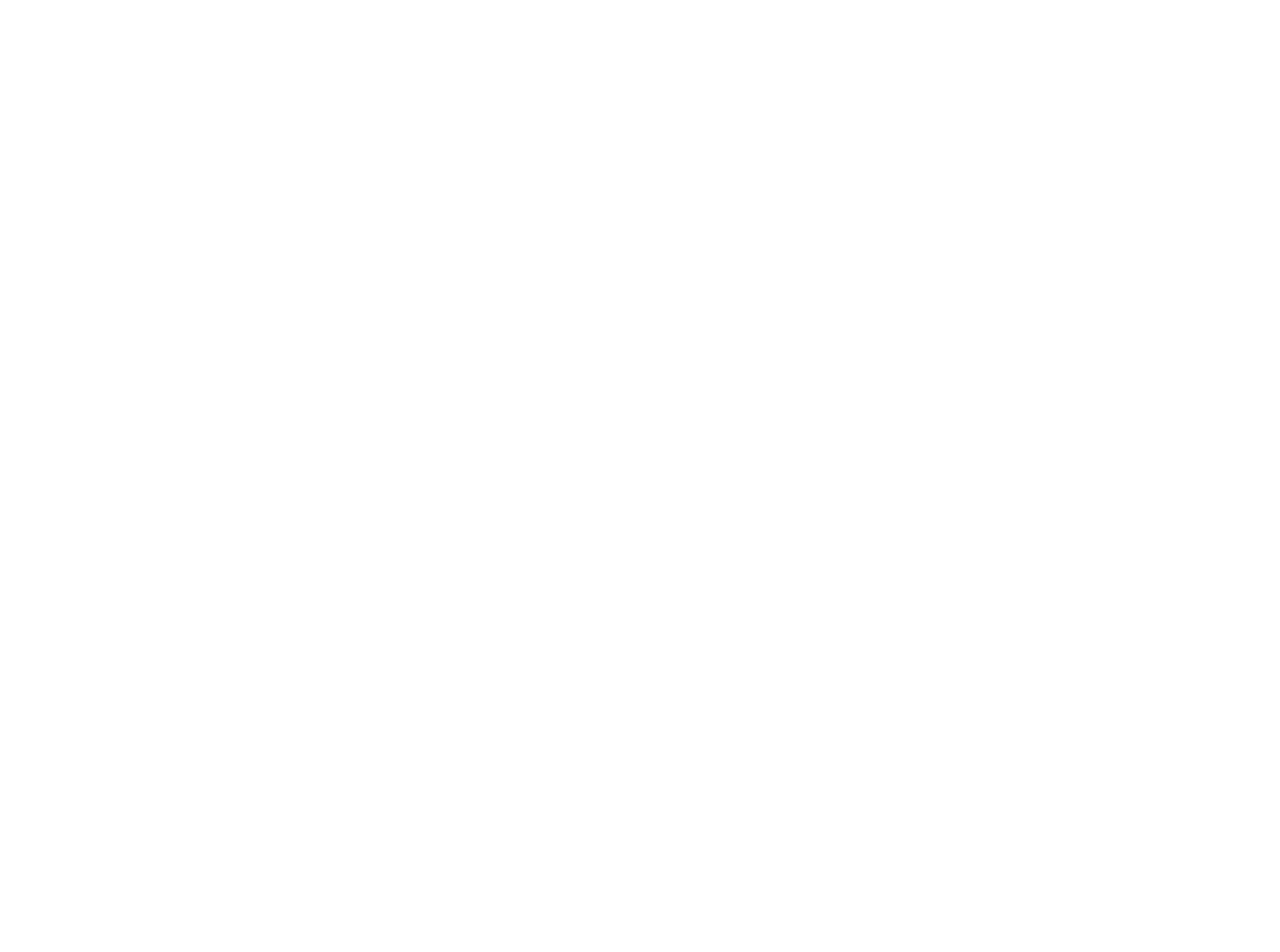
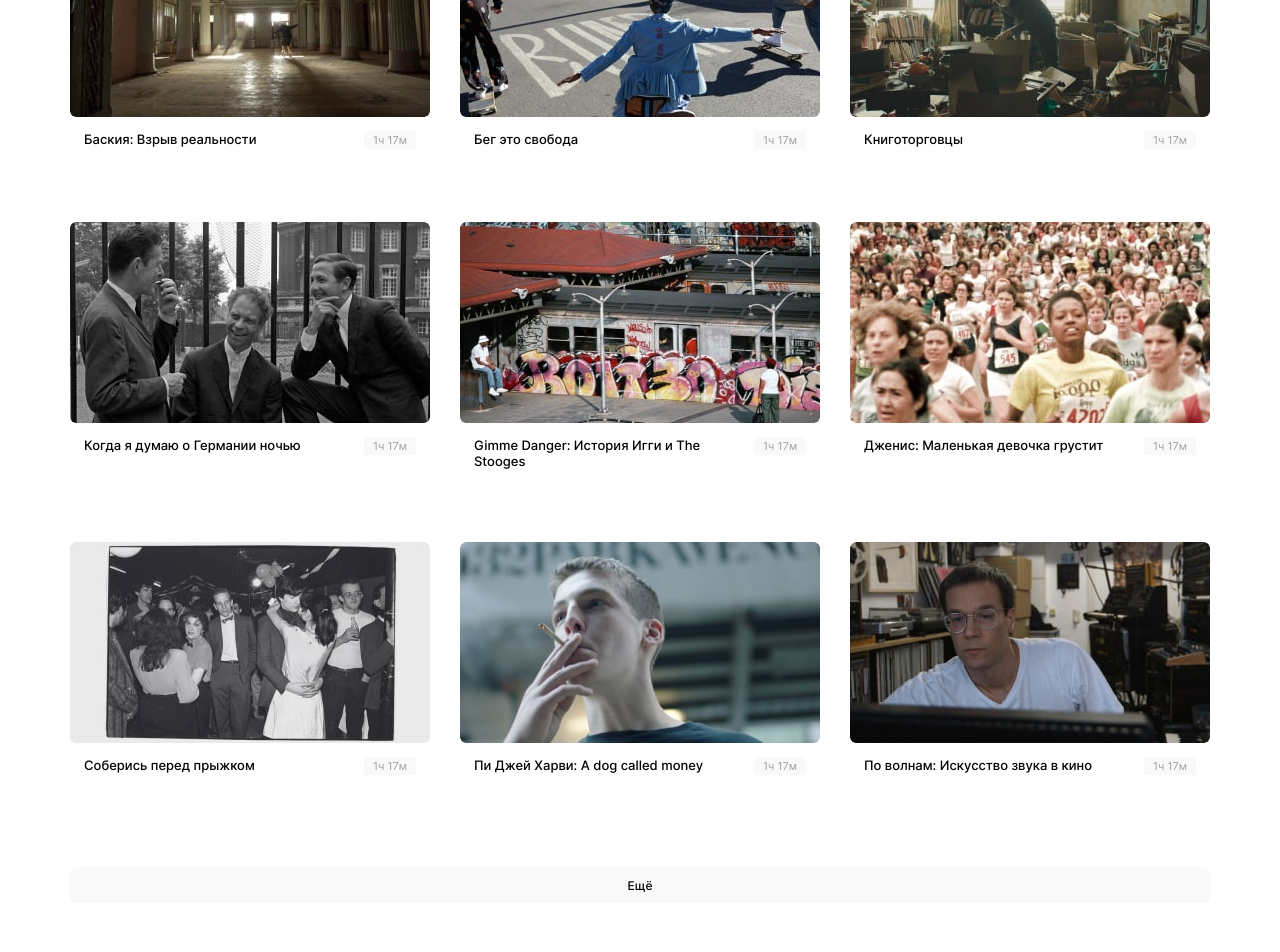
Before and after one commit to ClickEsc/movies-explorer-frontend, a React (Create React App) app: page /movies in a window 1280 px wide. Shown: the part 460-1412 px from the top of the page. Before the commit the page ends 800 px from the top, so only its background shows below. Built offline with nearby package versions, Linux system fonts and the light colour scheme.

Commit message:
Feat: Add Movies component && styles

```diff
--- a/src/components/App/App.js
+++ b/src/components/App/App.js
@@ -33,6 +33,7 @@ function App() {
           </Route>
           <Route path="/movies">
             <Movies isLoading={false} />
+            <Footer />
           </Route>
           <Route path="/saved-movies">
           </Route>
--- a/src/components/Movies/Movies.css
+++ b/src/components/Movies/Movies.css
@@ -4,3 +4,30 @@
   padding: 70px 70px 80px;
   background-color: #fff;
 }
+
+.movies__container {
+  margin: 0 auto 28px;
+  display: grid;
+  grid-template-columns: repeat(auto-fill, 360px);
+  column-gap: 30px;
+  row-gap: 59px;
+}
+
+.movies__load-more {
+  margin: 50px 0 0;
+  width: 100%;
+  height: 36px;
+  font-size: 12px;
+  font-weight: 500;
+  line-height: 15px;
+  color: #000;
+  text-align: center;
+  background-color: #f9f9f9;
+  border: none;
+  border-radius: 6px;
+}
+
+.movies__load-more:hover {
+  opacity: .8;
+  cursor: pointer;
+}
--- a/src/components/Movies/Movies.js
+++ b/src/components/Movies/Movies.js
@@ -1,4 +1,19 @@
 import Preloader from '../Preloader/Preloader';
+import MoviesCard from '../MoviesCard/MoviesCard';
+
+import movie1 from '../../images/movie-card__image_1.jpg';
+import movie2 from '../../images/movie-card__image_2.jpg';
+import movie3 from '../../images/movie-card__image_3.jpg';
+import movie4 from '../../images/movie-card__image_4.jpg';
+import movie5 from '../../images/movie-card__image_5.jpg';
+import movie6 from '../../images/movie-card__image_6.jpg';
+import movie7 from '../../images/movie-card__image_7.jpg';
+import movie8 from '../../images/movie-card__image_8.jpg';
+import movie9 from '../../images/movie-card__image_9.jpg';
+import movie10 from '../../images/movie-card__image_10.jpg';
+import movie11 from '../../images/movie-card__image_11.jpg';
+import movie12 from '../../images/movie-card__image_12.jpg';
+
 import './Movies.css'
 
 function Movies(props) {
@@ -7,9 +22,23 @@ function Movies(props) {
       { props.isLoading ?
         <Preloader />
         :
-          <div className="movies__container">
-
-          </div>
+          <>
+            <div className="movies__container">
+              <MoviesCard showButton={true} src={movie1} name="33 слова о дизайне" />
+              <MoviesCard isSaved={true} src={movie2} name="Киноальманах «100 лет дизайна»" />
+              <MoviesCard src={movie3} name="В погоне за Бенкси" />
+              <MoviesCard src={movie4} name="Баския: Взрыв реальности" />
+              <MoviesCard src={movie5} name="Бег это свобода" />
+              <MoviesCard isSaved={true} src={movie6} name="Книготорговцы" />
+              <MoviesCard src={movie7} name="Когда я думаю о Германии ночью" />
+              <MoviesCard src={movie8} name="Gimme Danger: История Игги и The Stooges" />
+              <MoviesCard src={movie9} name="Дженис: Маленькая девочка грустит" />
+              <MoviesCard src={movie10} name="Соберись перед прыжком" />
+              <MoviesCard src={movie11} name="Пи Джей Харви: A dog called money" />
+              <MoviesCard src={movie12} name="По волнам: Искусство звука в кино" />
+            </div>
+            <button className="movies__load-more" type="submit">Ещё</button>
+          </>
       }
     </section>
   )
```
